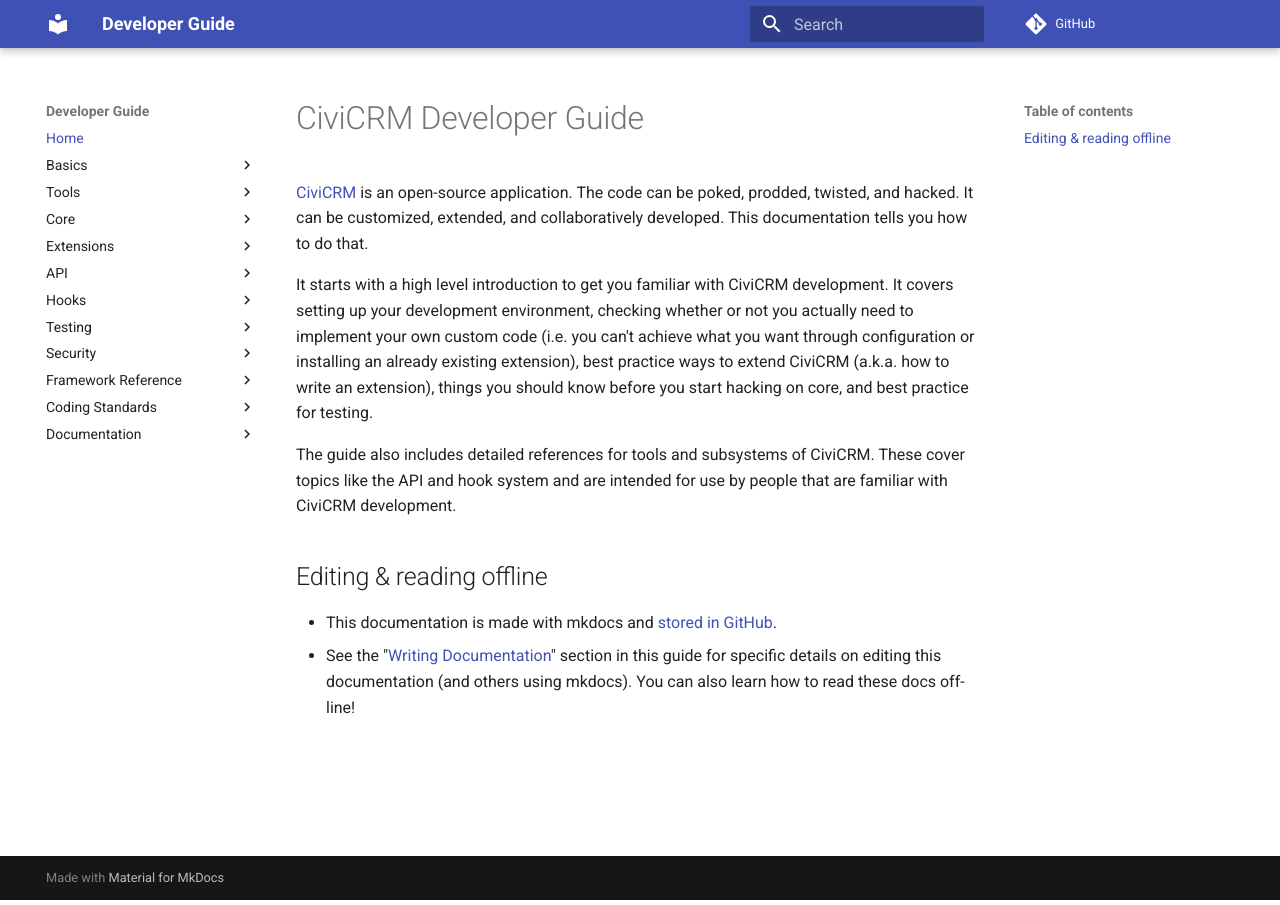
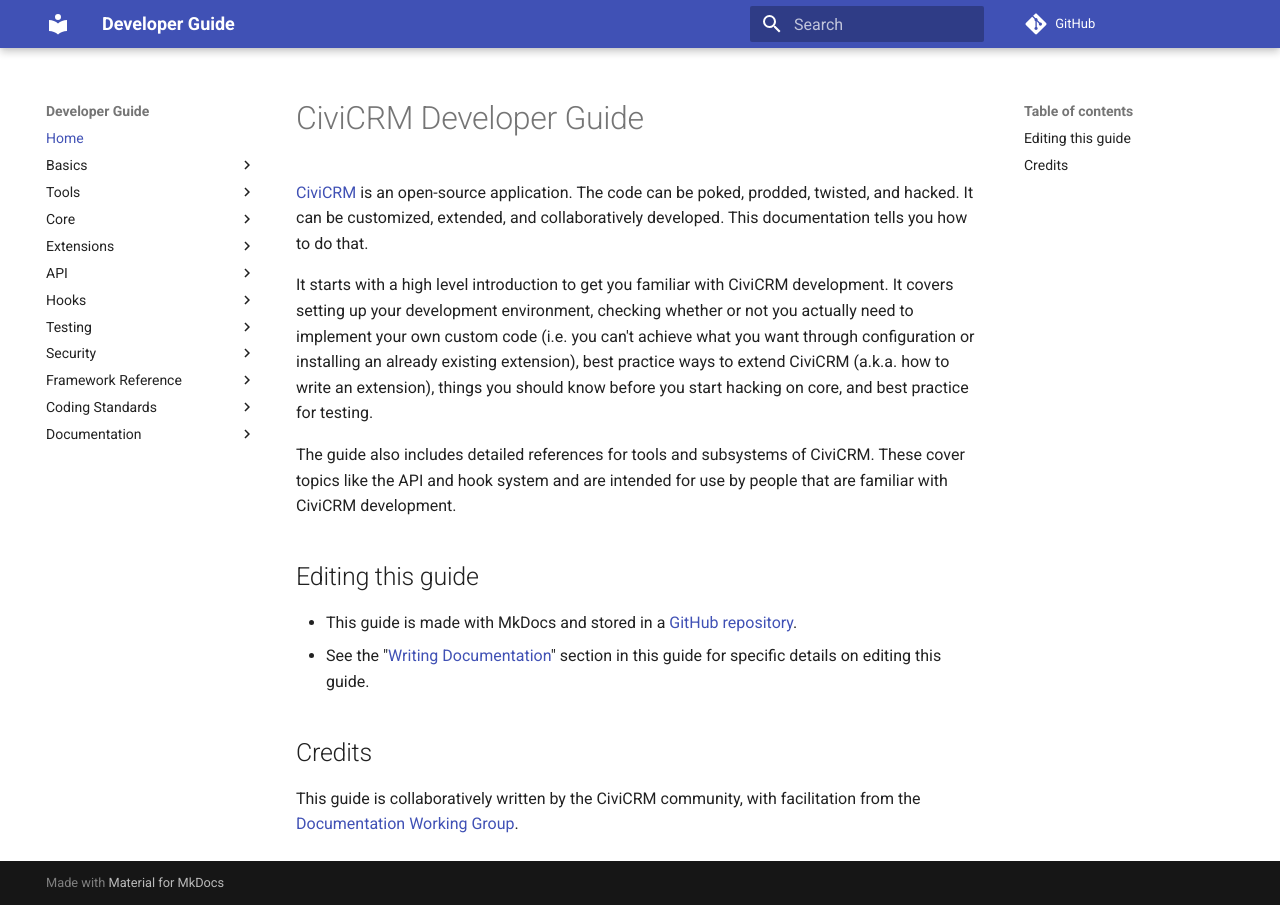
Before and after one commit to civicrm/civicrm-dev-docs, an MkDocs documentation site: the page built from docs/index.md, in a window 1280 px wide. Built offline with MkDocs 1.6.1 and Material for MkDocs 9.7.7, drawn with Linux system fonts in a browser that asks for light colours; comment, search, counter and statistics services are not loaded; old or Windows-style settings are respelled for this version of MkDocs.

Commit message:
Improve home page

```diff
--- a/docs/index.md
+++ b/docs/index.md
@@ -6,7 +6,11 @@
 
 The guide also includes detailed references for tools and subsystems of CiviCRM. These cover topics like the API and hook system and are intended for use by people that are familiar with CiviCRM development.
 
-## Editing & reading offline
+## Editing this guide
 
--   This documentation is made with mkdocs and [stored in GitHub](https://github.com/civicrm/civicrm-dev-docs).
--   See the "[Writing Documentation](/documentation/index.md)" section in this guide for specific details on editing this documentation (and others using mkdocs). You can also learn how to read these docs off-line!
+* This guide is made with MkDocs and stored in a [GitHub repository](https://github.com/civicrm/civicrm-dev-docs).
+* See the "[Writing Documentation](/documentation/index.md)" section in this guide for specific details on editing this guide.
+
+## Credits
+
+This guide is collaboratively written by the CiviCRM community, with facilitation from the [Documentation Working Group](https://civicrm.org/working-groups/documentation).
```
